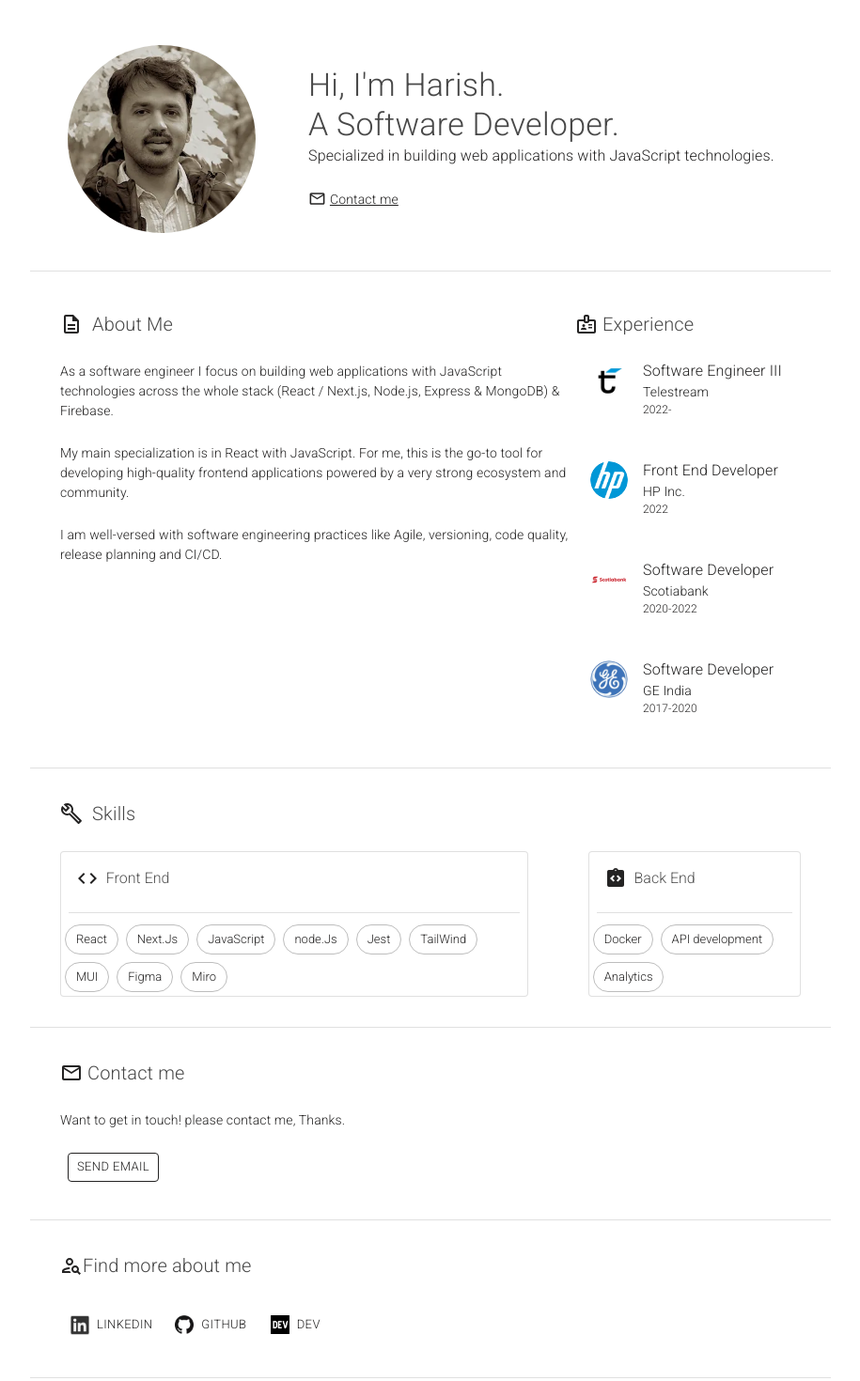
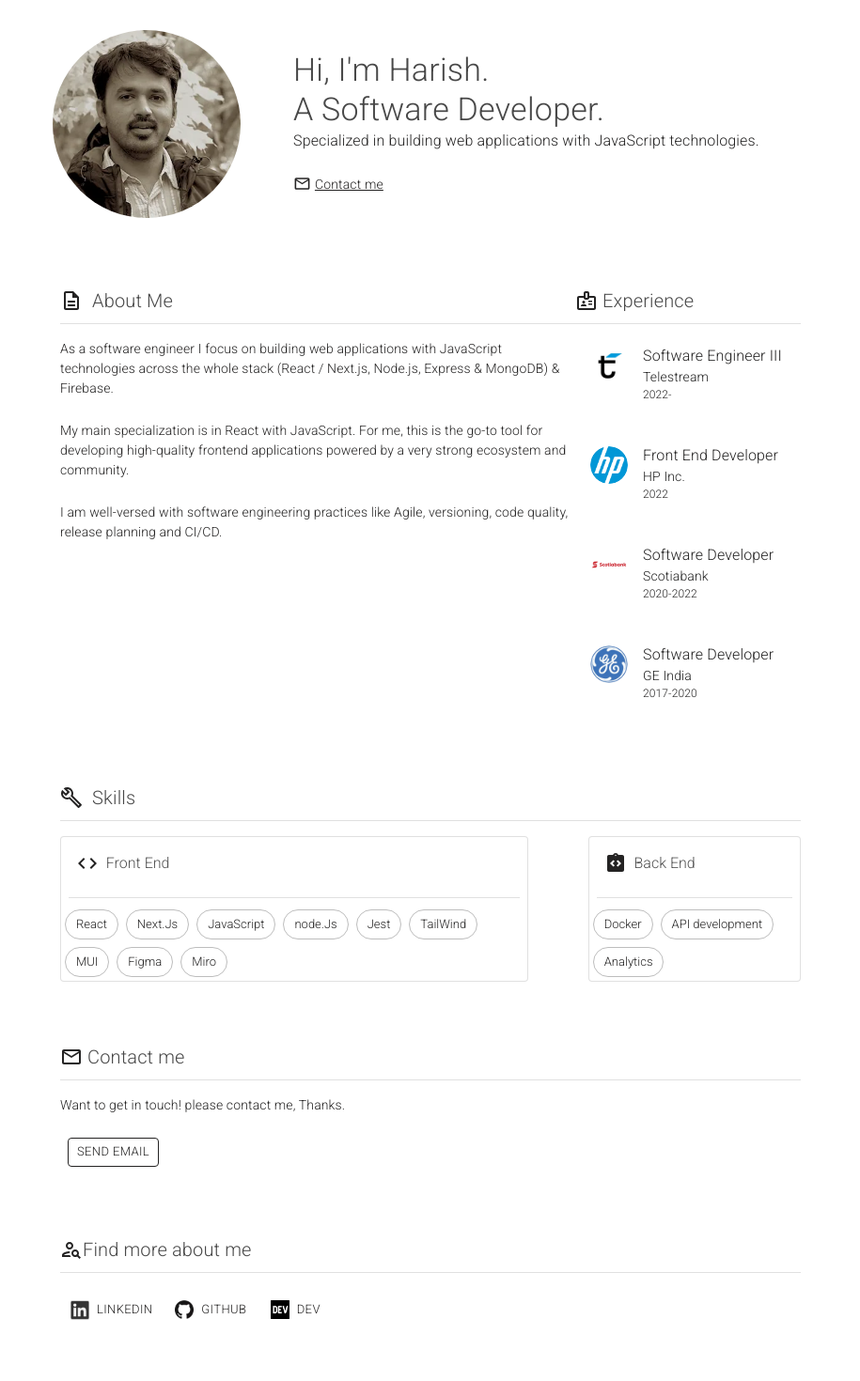
Before and after one commit to harishgh8/portfolio-mui, a React (Create React App) app: page / in a window 1280 px wide. Shown: the top 1470 px of the page at 94% size, without its empty margins (182-1097 px from the left). Built offline with nearby package versions, Linux system fonts and the light colour scheme.

Commit message:
update url

```diff
--- a/src/App.js
+++ b/src/App.js
@@ -17,15 +17,14 @@ function App() {
     <Container maxWidth="md">
       <Box sx={{ display: "flex", flexDirection: "column" }}>
         <Hero />
-        <Divider variant="center" />
+
         <About />
-        <Divider variant="center" />
+
         <Skills />
-        <Divider variant="center" />
+
         <Contact />
-        <Divider variant="center" />
+
         <FindMore />
-        <Divider variant="center" />
       </Box>
     </Container>
   );
--- a/src/components/About.jsx
+++ b/src/components/About.jsx
@@ -18,8 +18,8 @@ const About = () => {
         <Typography
           variant="h6"
           sx={{
-            paddingBottom: 3,
-            paddingTop: 1,
+            paddingBottom: 1,
+            paddingTop: 2,
             color: "#484848	",
             display: "flex",
             alignItems: "center",
@@ -27,7 +27,8 @@ const About = () => {
         >
           <DescriptionOutlinedIcon /> &nbsp; About Me
         </Typography>
-        <Typography sx={{ fontSize: 14 }}>
+        <Divider variant="center" />
+        <Typography sx={{ fontSize: 14, paddingTop: 2 }}>
           As a software engineer I focus on building web applications with
           JavaScript technologies across the whole stack (React / Next.js,
           Node.js, Express & MongoDB) & Firebase.
@@ -45,11 +46,6 @@ const About = () => {
         </Typography>
       </Box>
 
-      {window.innerWidth < 900 ? (
-        <Divider sx={{ paddingTop: 2, paddingBottom: 2 }} />
-      ) : (
-        ""
-      )}
       <ListOfExperience />
     </Responsive>
   );
--- a/src/components/Contact.jsx
+++ b/src/components/Contact.jsx
@@ -1,4 +1,4 @@
-import { Button, Typography } from "@mui/material";
+import { Button, Divider, Typography } from "@mui/material";
 import { Box } from "@mui/system";
 import React from "react";
 
@@ -15,7 +15,7 @@ const Contact = () => {
         <Typography
           variant="h6"
           sx={{
-            paddingBottom: 3,
+            paddingBottom: 1,
 
             color: "#484848	",
             display: "flex",
@@ -24,9 +24,10 @@ const Contact = () => {
         >
           <EmailOutlinedIcon /> &nbsp;Contact me
         </Typography>
+        <Divider variant="center" />
       </Box>
       <Box>
-        <Typography sx={{ fontSize: 14 }}>
+        <Typography sx={{ fontSize: 14, paddingTop: 2 }}>
           Want to get in touch! please contact me, Thanks.
         </Typography>
       </Box>
--- a/src/components/FindMore.jsx
+++ b/src/components/FindMore.jsx
@@ -1,4 +1,4 @@
-import { Avatar, Button, Typography } from "@mui/material";
+import { Avatar, Button, Divider, Typography } from "@mui/material";
 import { Box } from "@mui/system";
 import React from "react";
 import PersonSearchOutlinedIcon from "@mui/icons-material/PersonSearchOutlined";
@@ -31,7 +31,7 @@ const FindMore = () => {
         <Typography
           variant="h6"
           sx={{
-            paddingBottom: 3,
+            paddingBottom: 1,
 
             color: "#484848	",
             display: "flex",
@@ -41,10 +41,12 @@ const FindMore = () => {
           <PersonSearchOutlinedIcon />
           Find more about me
         </Typography>
+        <Divider variant="center" />
       </Box>
       <Box
         sx={{
           "& button": { m: 1 },
+          paddingTop: 2,
         }}
       >
         {externalLinks.map((external) => (
--- a/src/components/Hero.jsx
+++ b/src/components/Hero.jsx
@@ -10,7 +10,7 @@ export default function Hero() {
     <Responsive
       sx={{
         display: "flex",
-        margin: 4,
+        padding: 2,
         gap: 5,
       }}
     >
--- a/src/components/ListOfExperience.jsx
+++ b/src/components/ListOfExperience.jsx
@@ -7,7 +7,7 @@ import ListItemAvatar from "@mui/material/ListItemAvatar";
 import Avatar from "@mui/material/Avatar";
 import Typography from "@mui/material/Typography";
 import BadgeOutlinedIcon from "@mui/icons-material/BadgeOutlined";
-import { Box } from "@mui/material";
+import { Box, Divider } from "@mui/material";
 
 export const companyList = [
   {
@@ -49,7 +49,8 @@ export default function ListOfExperience() {
         <Typography
           variant="h6"
           sx={{
-            paddingTop: 1,
+            paddingTop: 2,
+            paddingBottom: 1,
             color: "#484848	",
             display: "flex",
             alignItems: "center",
@@ -57,6 +58,7 @@ export default function ListOfExperience() {
         >
           <BadgeOutlinedIcon /> &nbsp;Experience
         </Typography>
+        <Divider variant="center" />
       </Box>
       <Box>
         {companyList.map((company) => (
--- a/src/components/Skills.jsx
+++ b/src/components/Skills.jsx
@@ -28,7 +28,7 @@ export default function Skills() {
       <Typography
         variant="h6"
         sx={{
-          paddingBottom: 3,
+          paddingBottom: 1,
 
           color: "#484848	",
           display: "flex",
@@ -37,7 +37,8 @@ export default function Skills() {
       >
         <BuildOutlinedIcon /> &nbsp; Skills
       </Typography>
-      <Responsive sx={{ display: "flex", gap: 4 }}>
+      <Divider variant="center" />
+      <Responsive sx={{ display: "flex", gap: 4, paddingTop: 2 }}>
         <Card variant="outlined">
           <CardContent
             sx={{
```
Also changed, not shown: 1 other file (tests, documents, lock files or other folders).
